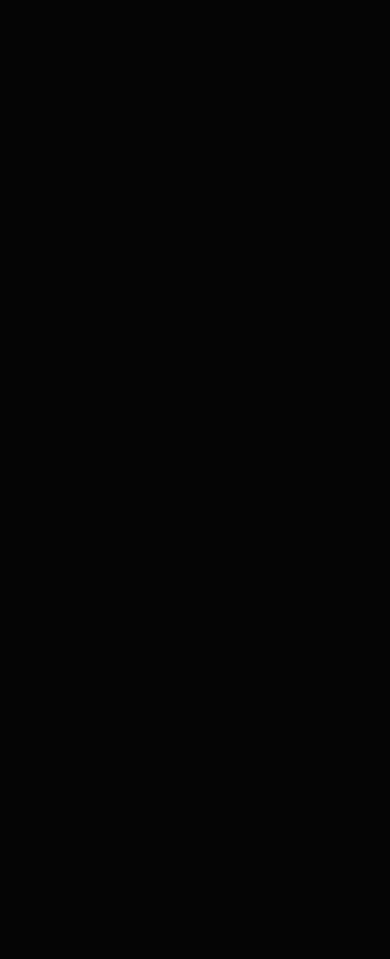
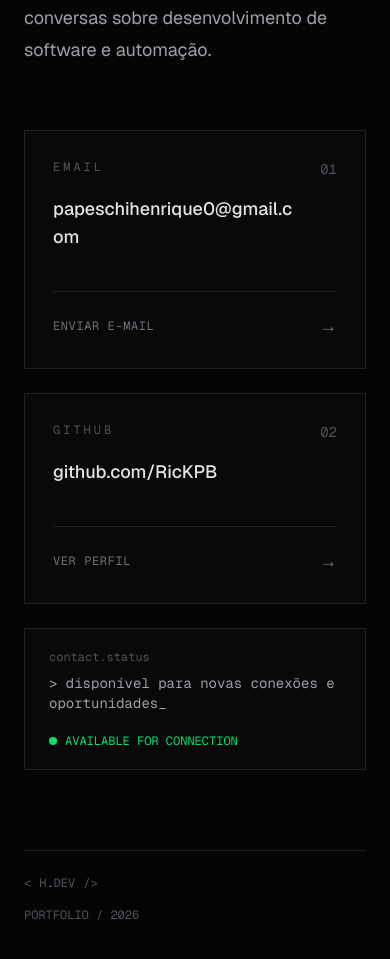
Before and after one commit to RicKPB/portfolio-henrique, a Next.js app: page / in a window 390 px wide. Shown: the part 8740-9699 px from the top of the page. Before the commit the page ends 8457 px from the top, so only its background shows below. Built offline with nearby package versions, Linux system fonts and the light colour scheme.

Commit message:
feat: adiciona seção de contato

```diff
--- a/app/page.tsx
+++ b/app/page.tsx
@@ -905,6 +905,139 @@ export default function Home() {
           </div>
         </div>
       </section>
+
+      {/* =========================================================
+          05 / CONTATO
+      ========================================================= */}
+      <section
+        id="contato"
+        className="border-t border-white/10 px-6 py-28"
+      >
+        <div className="mx-auto w-full max-w-6xl">
+          {/* CABEÇALHO */}
+          <div className="mb-16">
+            <p className="font-mono text-sm uppercase tracking-[0.3em] text-blue-400">
+              05 / Contato
+            </p>
+
+            <h2 className="mt-4 text-4xl font-bold tracking-tight md:text-5xl">
+              Vamos construir algo útil.
+            </h2>
+
+            <p className="mt-6 max-w-2xl text-lg leading-8 text-zinc-400">
+              Estou aberto a oportunidades, projetos e conversas sobre
+              desenvolvimento de software e automação.
+            </p>
+          </div>
+
+          <div className="grid gap-6 lg:grid-cols-[1fr_1fr]">
+            {/* E-MAIL */}
+            <a
+              href="mailto:papeschihenrique0@gmail.com"
+              className="group border border-white/10 bg-white/[0.02] p-7 transition hover:border-blue-400/50 hover:bg-white/[0.04]"
+            >
+              <div className="flex items-start justify-between gap-6">
+                <div>
+                  <p className="font-mono text-xs uppercase tracking-[0.25em] text-zinc-600">
+                    Email
+                  </p>
+
+                  <p className="mt-5 break-all text-lg font-medium text-zinc-200 transition group-hover:text-white sm:text-xl">
+                    papeschihenrique0@gmail.com
+                  </p>
+                </div>
+
+                <span className="font-mono text-sm text-zinc-600 transition group-hover:text-blue-400">
+                  01
+                </span>
+              </div>
+
+              <div className="mt-10 flex items-center justify-between border-t border-white/10 pt-5">
+                <span className="font-mono text-xs uppercase tracking-wider text-zinc-500">
+                  Enviar e-mail
+                </span>
+
+                <span className="font-mono text-lg text-zinc-500 transition group-hover:translate-x-1 group-hover:text-blue-400">
+                  →
+                </span>
+              </div>
+            </a>
+
+            {/* GITHUB */}
+            <a
+              href="https://github.com/RicKPB"
+              target="_blank"
+              rel="noreferrer"
+              className="group border border-white/10 bg-white/[0.02] p-7 transition hover:border-blue-400/50 hover:bg-white/[0.04]"
+            >
+              <div className="flex items-start justify-between gap-6">
+                <div>
+                  <p className="font-mono text-xs uppercase tracking-[0.25em] text-zinc-600">
+                    GitHub
+                  </p>
+
+                  <p className="mt-5 text-lg font-medium text-zinc-200 transition group-hover:text-white sm:text-xl">
+                    github.com/RicKPB
+                  </p>
+                </div>
+
+                <span className="font-mono text-sm text-zinc-600 transition group-hover:text-blue-400">
+                  02
+                </span>
+              </div>
+
+              <div className="mt-10 flex items-center justify-between border-t border-white/10 pt-5">
+                <span className="font-mono text-xs uppercase tracking-wider text-zinc-500">
+                  Ver perfil
+                </span>
+
+                <span className="font-mono text-lg text-zinc-500 transition group-hover:translate-x-1 group-hover:text-blue-400">
+                  →
+                </span>
+              </div>
+            </a>
+          </div>
+
+          {/* STATUS */}
+          <div className="mt-6 border border-white/10 bg-white/[0.02]">
+            <div className="flex flex-col gap-5 px-6 py-5 sm:flex-row sm:items-center sm:justify-between">
+              <div className="font-mono">
+                <p className="text-xs text-zinc-600">contact.status</p>
+
+                <p className="mt-2 text-sm text-zinc-400">
+                  &gt; disponível para novas conexões e oportunidades_
+                </p>
+              </div>
+
+              <span className="flex items-center gap-2 font-mono text-xs text-green-400">
+                <span className="relative flex h-2 w-2">
+                  <span className="absolute inline-flex h-full w-full animate-ping rounded-full bg-green-400 opacity-50" />
+                  <span className="relative inline-flex h-2 w-2 rounded-full bg-green-400" />
+                </span>
+
+                AVAILABLE FOR CONNECTION
+              </span>
+            </div>
+          </div>
+
+          {/* RODAPÉ */}
+          <div className="mt-20 flex flex-col gap-4 border-t border-white/10 pt-6 font-mono text-xs text-zinc-600 sm:flex-row sm:items-center sm:justify-between">
+            <a
+              href="#home"
+              className="group flex items-center gap-2 transition hover:text-zinc-300"
+            >
+              <span>&lt;</span>
+              <span>
+                H<span className="text-blue-400">.</span>DEV
+              </span>
+              <span>/&gt;</span>
+            </a>
+
+            <span>PORTFOLIO / 2026</span>
+          </div>
+        </div>
+      </section>
+
     </main>
   );
 }
```
